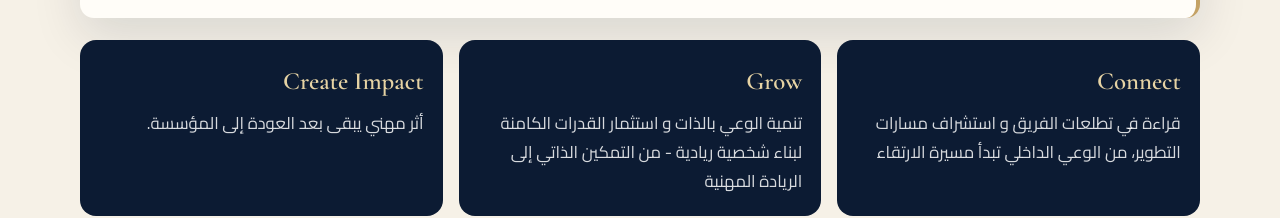
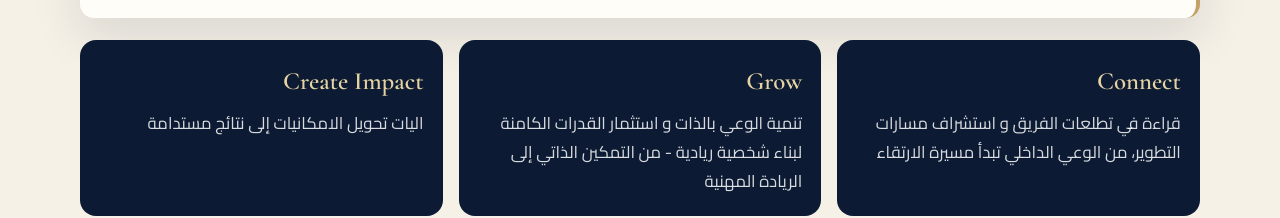
Before and after one commit to anassaaid/widadiat360, a plain HTML site: page index.html in a window 1280 px wide. Shown: the part 1759-1977 px from the top of the page. Drawn offline with nearby package versions, Linux system fonts and the light colour scheme.

Commit message:
met a jour le texte du pilier Create Impact

```diff
--- a/index.html
+++ b/index.html
@@ -98,7 +98,7 @@
           </article>
           <article class="pillar">
             <b>Create Impact</b>
-            <p>أثر مهني يبقى بعد العودة إلى المؤسسة.</p>
+            <p>اليات تحويل الامكانيات إلى نتائج مستدامة</p>
           </article>
         </div>
       </div>
```
